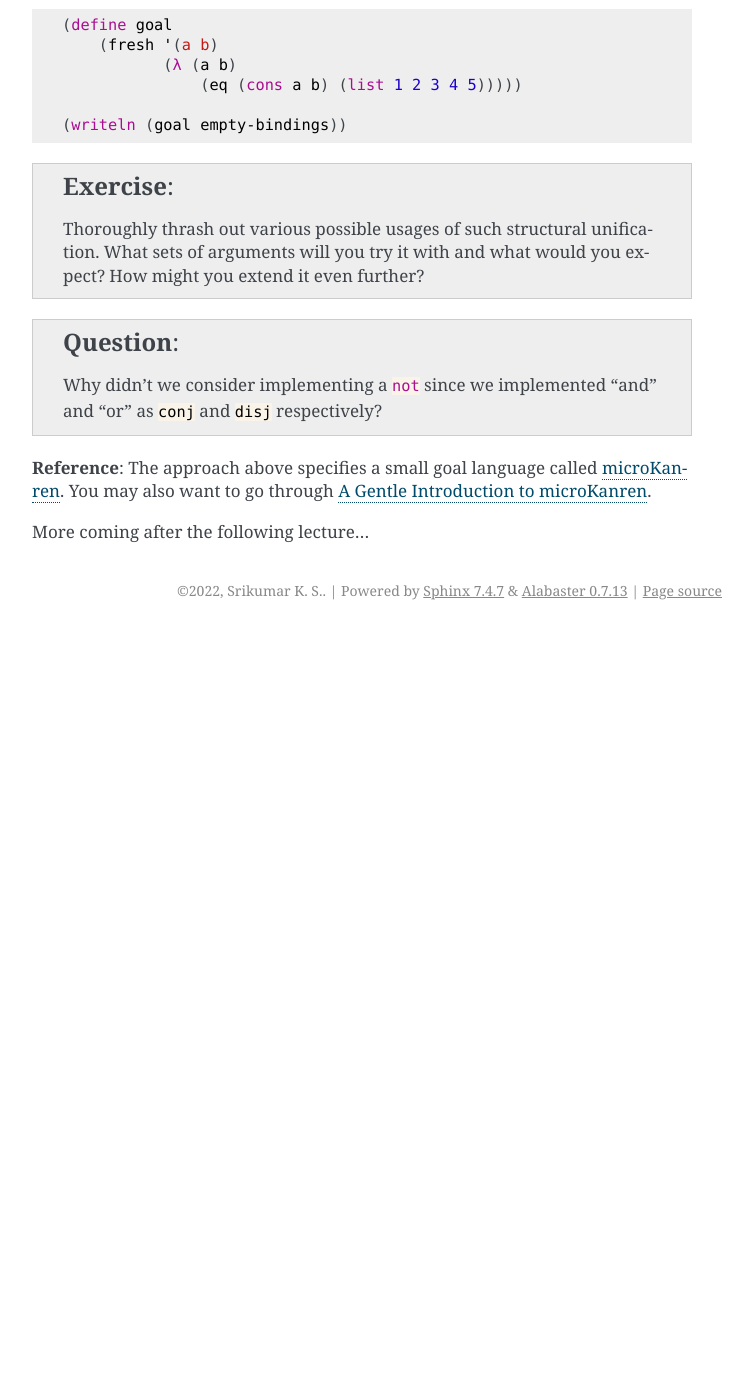
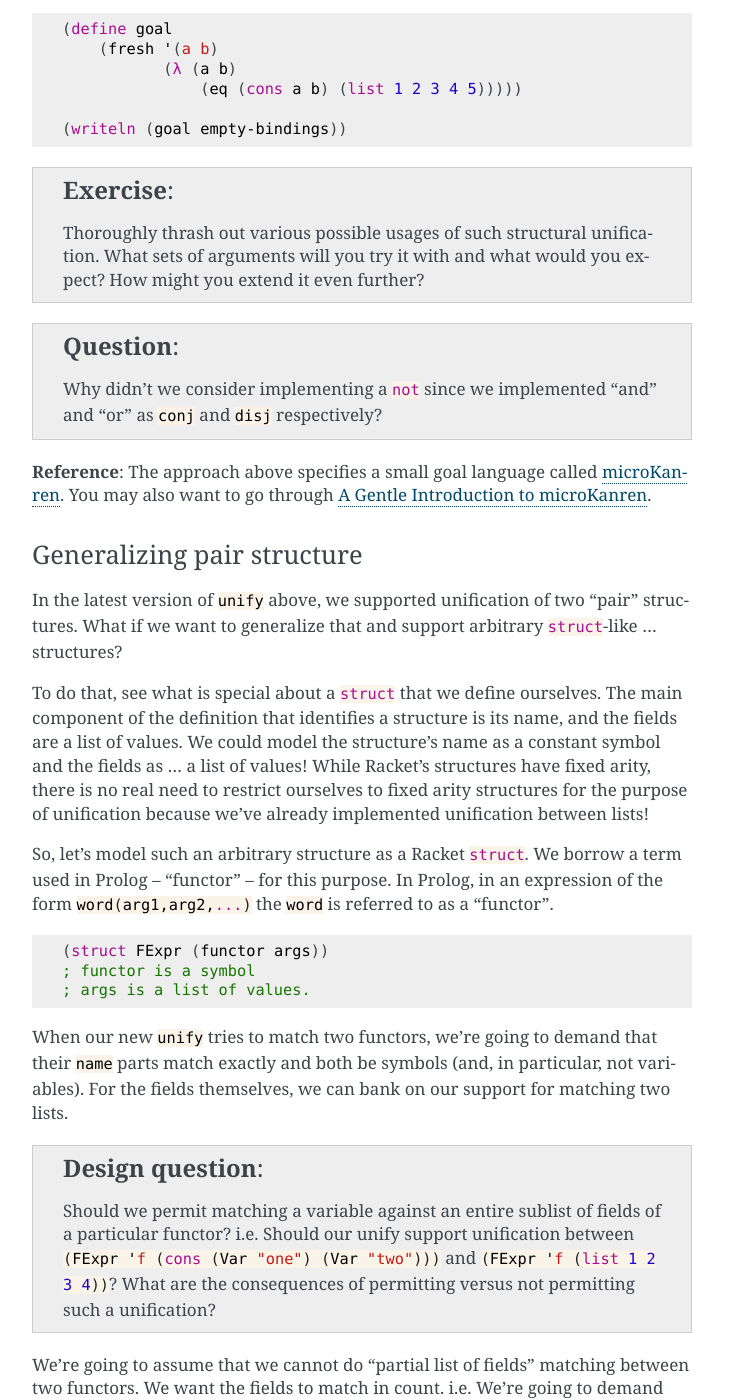
Before and after one commit to kreauniv/comp308, a Sphinx documentation site: the page built from source/appsem.rst, in a window 1280 px wide and 1400 px high, scrolled down 6707 px. Shown: the whole window, without its empty margins (388-1141 px from the left). Built offline with Sphinx 7.4.7, drawn with Linux system fonts in a browser that asks for light colours; before the commit the page ends 7337 px from its top, so only the background shows below that; some of the changed text lies outside the part shown.

Commit message:
Generalized unify to functors

```diff
--- a/source/appsem.rst
+++ b/source/appsem.rst
@@ -357,5 +357,107 @@ You may also want to go through `A Gentle Introduction to microKanren`_.
 .. _microKanren: https://github.com/jasonhemann/microKanren/blob/master/microKanren.scm
 .. _A Gentle Introduction to microKanren: https://erik-j.de/microkanren/
 
+Generalizing pair structure
+~~~~~~~~~~~~~~~~~~~~~~~~~~~
+
+In the latest version of :rkt:`unify` above, we supported unification of two
+"pair" structures. What if we want to generalize that and support arbitrary
+:rkt:`struct`-like ... structures?
+
+To do that, see what is special about a :rkt:`struct` that we define ourselves.
+The main component of the definition that identifies a structure is its name,
+and the fields are a list of values. We could model the structure's name as a
+constant symbol and the fields as ... a list of values! While Racket's
+structures have fixed arity, there is no real need to restrict ourselves to
+fixed arity structures for the purpose of unification because we've already
+implemented unification between lists!
+
+So, let's model such an arbitrary structure as a Racket :rkt:`struct`. We
+borrow a term used in Prolog -- "functor" -- for this purpose. In Prolog, in an
+expression of the form :rkt:`word(arg1,arg2,...)` the :rkt:`word` is referred
+to as a "functor".
+
+.. code-block:: racket
+
+    (struct FExpr (functor args))
+    ; functor is a symbol
+    ; args is a list of values.
+
+When our new :rkt:`unify` tries to match two functors, we're going to demand
+that their :rkt:`name` parts match exactly and both be symbols (and,
+in particular, not variables). For the fields themselves, we can bank on our
+support for matching two lists.
+
+.. admonition:: **Design question**
+
+    Should we permit matching a variable against an entire sublist of fields of
+    a particular functor? i.e. Should our unify support unification between
+    :rkt:`(FExpr 'f (cons (Var "one") (Var "two")))` and :rkt:`(FExpr 'f
+    (list 1 2 3 4))`? What are the consequences of permitting versus not permitting
+    such a unification?
+
+We're going to assume that we cannot do "partial list of fields" matching between
+two functors. We want the fields to match in count. i.e. We're going to demand that
+:rkt:`fields` actually be a **list** and not merely be a sequence of nested conses.
+
+.. code-block:: racket
+
+    (define (valid-fexpr? f)
+        (and (FExpr? f)
+             (symbol? (FExpr-functor f))
+             (list? (FExpr-args f))))
+
+    (define (occurs? var expr)
+        (cond
+            [(pair? expr)
+             (or (occurs? var (car expr))
+                 (occurs? var (cdr expr)))]
+            [(valid-fexpr? expr)
+             (ormap (λ (e) (occurs? var e)) (FExpr-args expr))]
+            ; Note that if expr itself is var, we don't treat
+            ; that as "var occurs", since that is benign self equality.
+            [else #f]))
+
+    (define (unify A B bindings)
+        (let ([av (walk A bindings)]
+              [bv (walk B bindings)])
+              ; By taking the walked end values for both LHS and RHS
+              ; of the unification, we're guaranteed that both never
+              ; appear as the key in our bindings set.
+            (cond
+                [(and (Var? av) (Var? bv) (equal? av bv))
+                 av]
+                [(and (Var? av) (not (occurs? av bv)))
+                 (extend av bv bindings)]
+                [(and (Var? bv) (not (occurs? bv av)))
+                 (extend bv av bindings)]
+                [(and (pair? av) (pair? bv))
+                 ; We have to use car and cdr here instead of first
+                 ; and rest because the latter two require the
+                 ; pair to be a non-empty list ... which is not a
+                 ; constraint we require to be met by the two pairs.
+                 (let ([b2 (unify (car av) (car bv) bindings)])
+                     (unify (cdr av) (cdr bv) b2))]
+                [(and (valid-fexpr? av)
+                      (valid-fexpr? bv)
+                      (equal? (FExpr-functor av) (FExpr-functor bv))
+                      (equal? (length (FExpr-args av) (FExpr-args bv)))]
+                 ; We already know how to unify lists!
+                 ; Here we're relying on the previous cond case, which
+                 ; works with general nested pairs and hence also works with lists
+                 ; ... which is what we're limiting ourselves to in this case.
+                 (unify (FExpr-args av) (FExpr-args bv) bindings)]
+                [(eq? av bv)
+                 bindings]
+                ; Produce #f in all other cases.
+                [#t #f])))
+
+
+.. admonition:: **Questions**
+
+    What can you imagine using the above extension for? After all, programming
+    languages are there to wish our imaginations into existence. So what wizard
+    powers did the above extensions to unify (relative to the first cut) give
+    you? What kinds of goals would you try it on?
 
 More coming after the following lecture...
```
Also changed, not shown: other parts of source/appsem.rst (+2 -2 lines).
